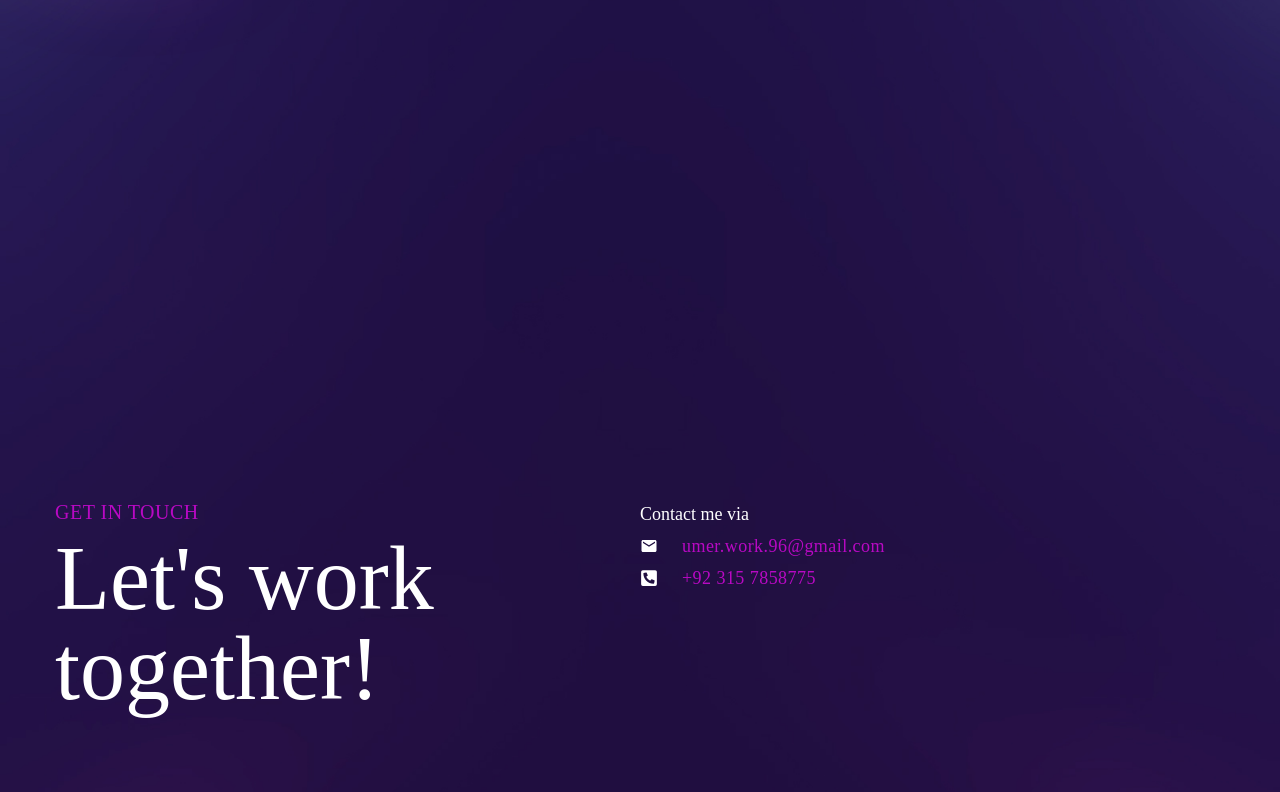
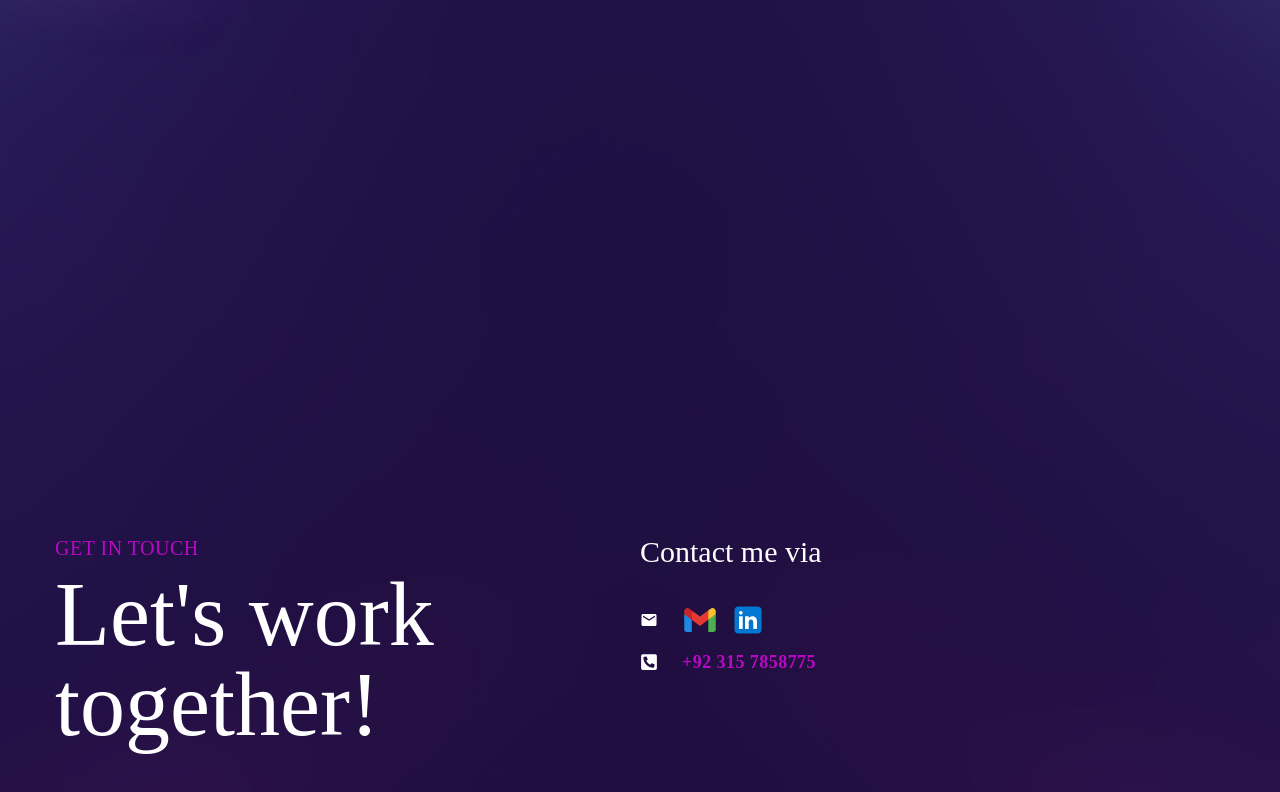
Before and after one commit to umer-shehzad/My-Porfolio-React-TailwindCSS, a React (Vite) app: page / in a window 1280 px wide. Shown: the part 2918-3710 px from the top of the page. Built offline with nearby package versions, Linux system fonts and the light colour scheme.

Commit message:
update contact content

```diff
--- a/src/components/Contact.jsx
+++ b/src/components/Contact.jsx
@@ -7,10 +7,13 @@ import { fadeIn } from '../variants';
 import { MdEmail } from "react-icons/md";
 import { FaPhoneSquareAlt } from "react-icons/fa";
 
+import GmailIcon from '../assets/icons8-gmail.svg';
+import LinkedInIcon from '../assets/icons8-linkedin.svg';
+
 const Contact = () => {
   return (
-    <section className='py-16 lg:section' id='contact'>
-      <div className="container mx-auto">
+    <section className='py-16 min-h-[100vh] lg:section' id='contact'>
+      <div className="container ml-20 mt-20 lg:mx-auto">
         <div className='flex flex-col lg:flex-row'>
           {/* text */}
           <motion.div
@@ -33,18 +36,23 @@ const Contact = () => {
             whileInView={'show'}
             viewport={{ once: false, amount: 0.3 }}
             className='flex-1 mb-32'>
-            Contact me via
+            <p className='text-3xl mb-8'>Contact me via</p>
             {/* email */}
-            <div className='flex items-center gap-6 '>
+            <div className='flex items-center gap-6 mb-2'>
               <MdEmail />
-              <span className='text-accent font-medium tracking-wide'>
-                umer.work.96@gmail.com
-              </span>
+              <div className='flex gap-3'>
+                <a href="mailto:umer.work.96@gmail.com" className="text-accent font-medium tracking-wide">
+                  <img src={GmailIcon} alt="Gmail Icon" className="inline-block w-9 h-9" />
+                </a>
+                <a href="https://www.linkedin.com/in/umer-shehzad/">
+                  <img src={LinkedInIcon} alt="Gmail Icon" className="inline-block w-9 h-9" />
+                </a>
+              </div>
             </div>
             {/* Phone Number */}
             <div className='flex items-center gap-6'>
               <FaPhoneSquareAlt />
-              <span className='text-accent font-medium tracking-wide'>
+              <span className='text-accent font-semibold tracking-wide'>
                 +92 315 7858775
               </span>
             </div>
```
Also changed, not shown: src/assets/icons8-gmail.svg (added), src/assets/icons8-linkedin.svg (added).
